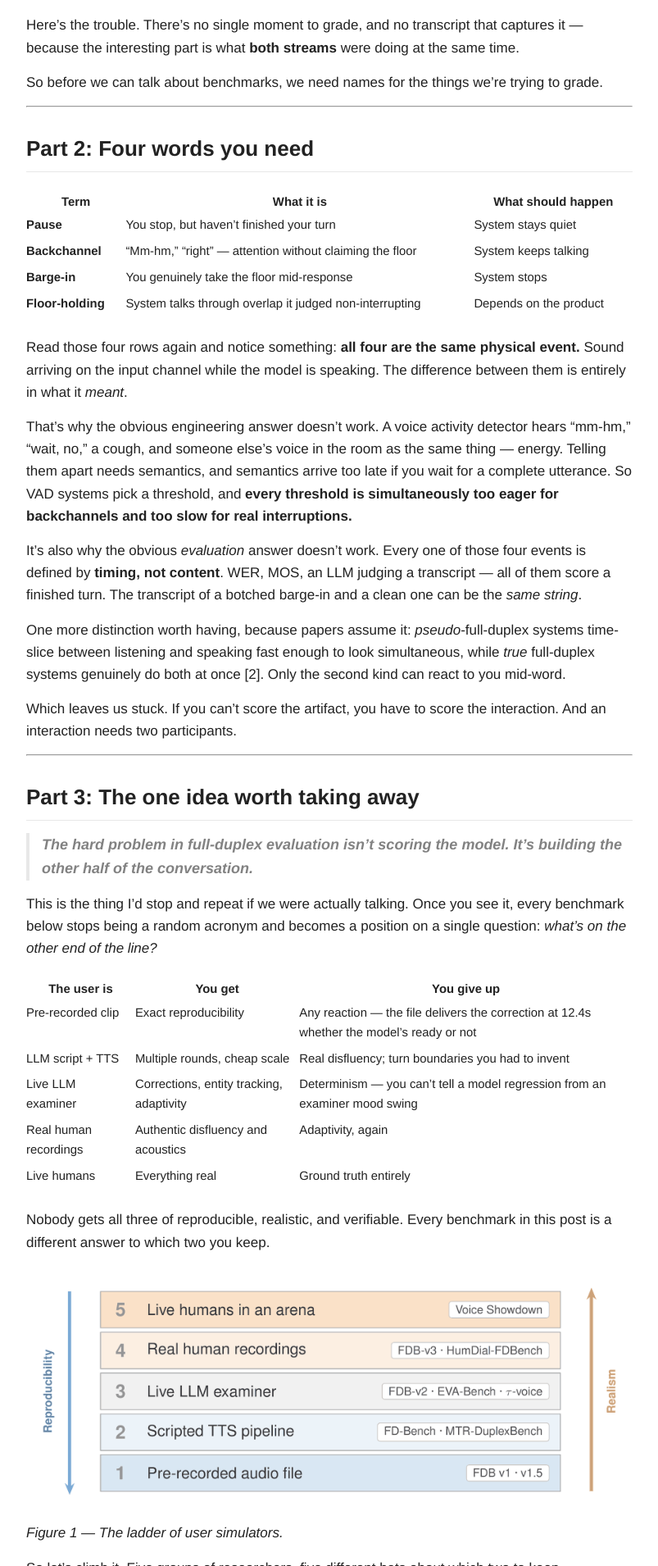
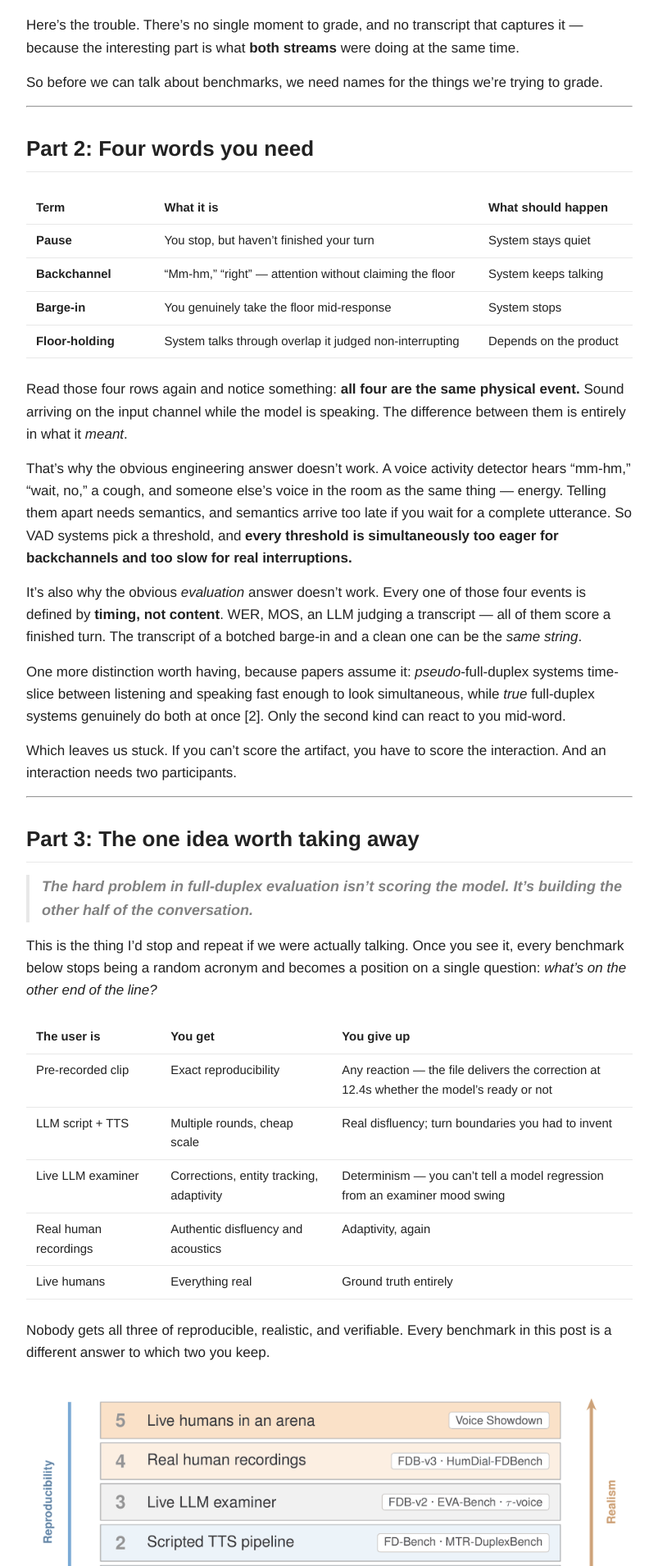
Before and after one commit to theMADAIguy/theMADAIguy.github.io, a Jekyll site: the page built from _posts/2026-08-15-duplex-eval.md, in a window 1280 px wide. Shown: the part 903-2813 px from the top of the page at 82% size, without its empty margins (238-1041 px from the left). Built offline with Jekyll 4.4.1, drawn with Linux system fonts in a browser that asks for light colours.

Commit message:
Update main.scss

```diff
--- a/css/main.scss
+++ b/css/main.scss
@@ -38,3 +38,25 @@
         "syntax-highlighting",
         "blog"
 ;
+.table-scroll {
+  overflow-x: auto;
+  -webkit-overflow-scrolling: touch;
+  margin: 1.5rem 0;
+}
+
+.table-scroll table {
+  width: 100%;
+  border-collapse: collapse;
+  /* auto lets long cells breathe instead of forcing equal columns */
+  table-layout: auto;
+}
+
+.table-scroll th,
+.table-scroll td {
+  padding: 0.5rem 0.75rem;
+  text-align: left;
+  vertical-align: top;
+  border-bottom: 1px solid #e8e8e8;
+  /* stop long cells from collapsing to one word per line */
+  min-width: 8rem;
+}
```
